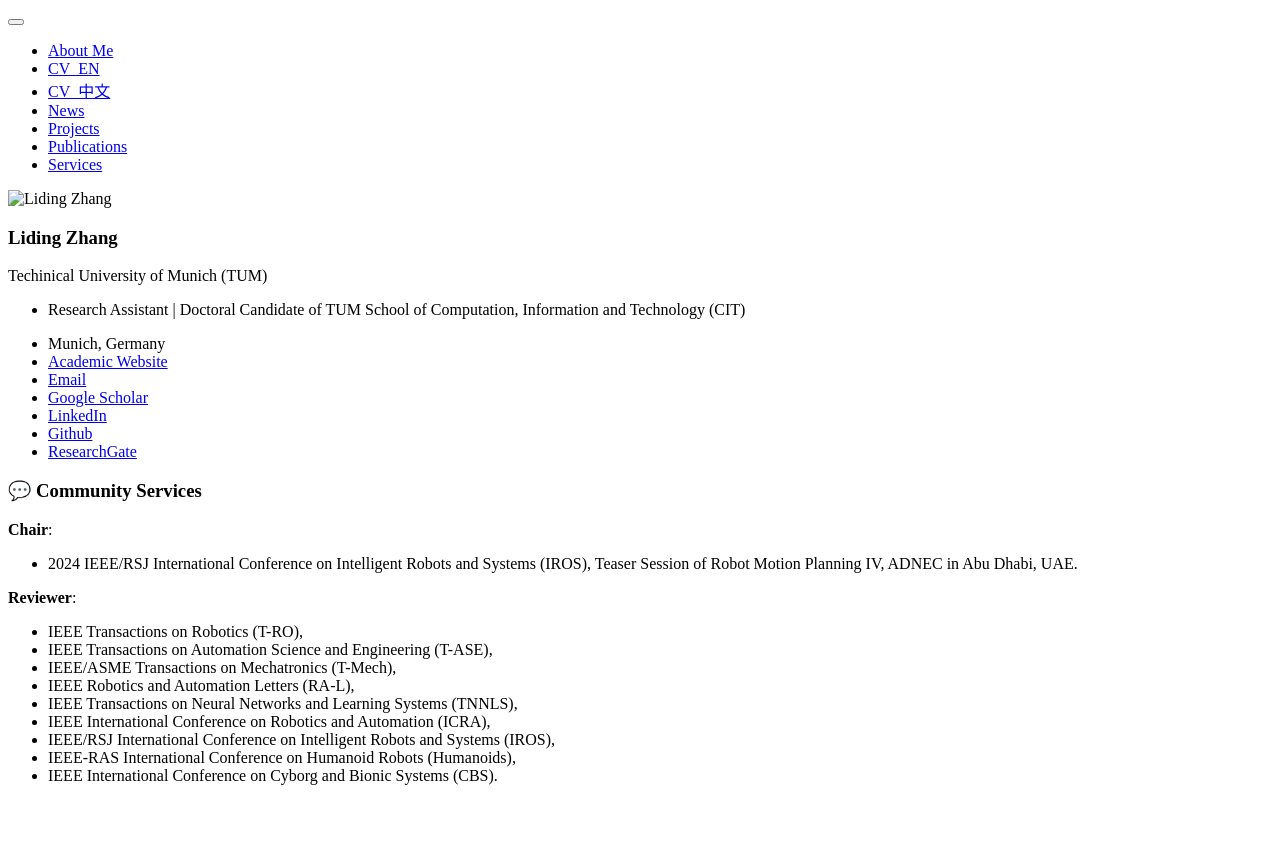
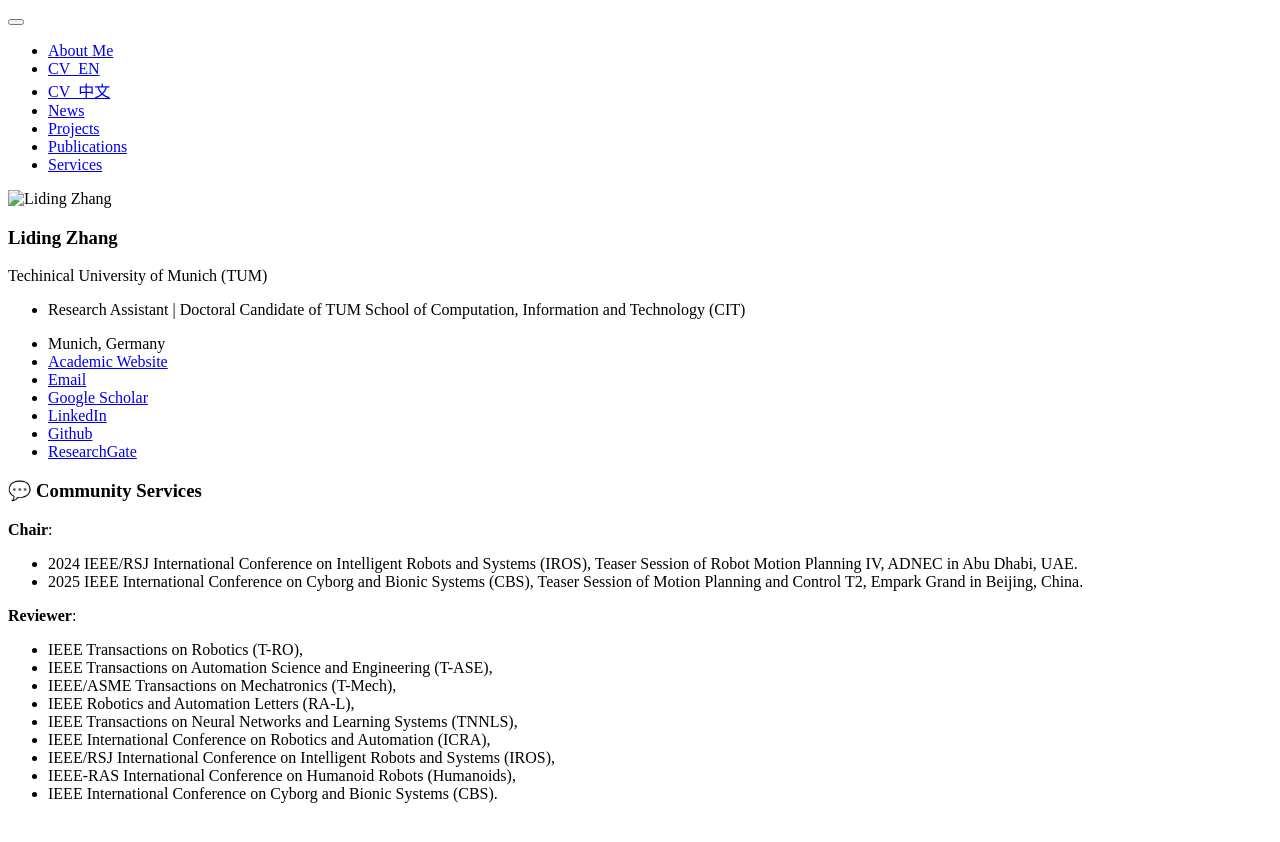
Before and after one commit to Liding-Zhang/liding-zhang.github.io, a Jekyll site: the page built from _pages/includes/services.md, in a window 1280 px wide. Shown: the top 842 px of the page. Built offline with Jekyll 4.4.1, drawn with Linux system fonts in a browser that asks for light colours; our own code applies the rules of GitHub Pages for plain Markdown files.

Commit message:
udpate service info as chair

```diff
--- a/_pages/includes/services.md
+++ b/_pages/includes/services.md
@@ -3,6 +3,7 @@
 **Chair**:
 
 - 2024 IEEE/RSJ International Conference on Intelligent Robots and Systems (IROS), Teaser Session of Robot Motion Planning IV, ADNEC in Abu Dhabi, UAE.
+- 2025 IEEE International Conference on Cyborg and Bionic Systems (CBS), Teaser Session of Motion Planning and Control T2, Empark Grand in Beijing, China.
 
 **Reviewer**:
 
```
Also changed, not shown: 3 other files.
